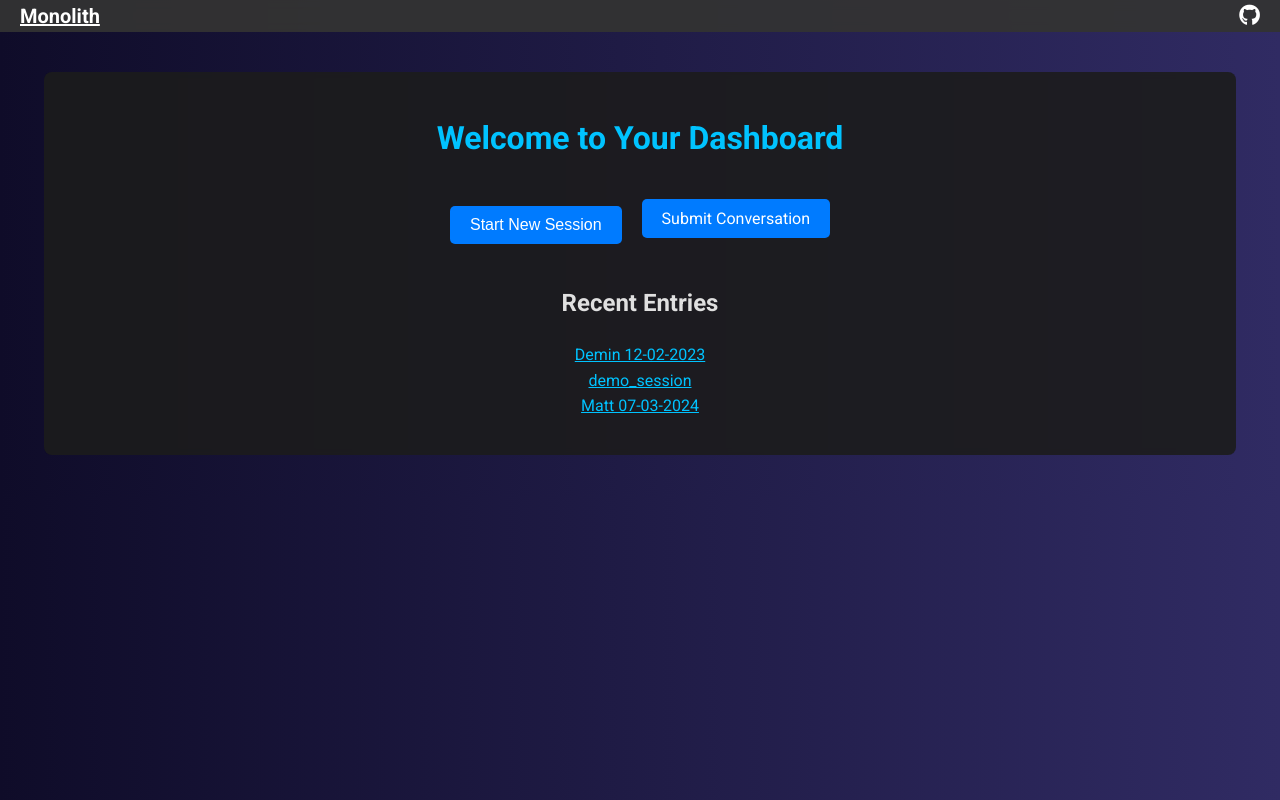
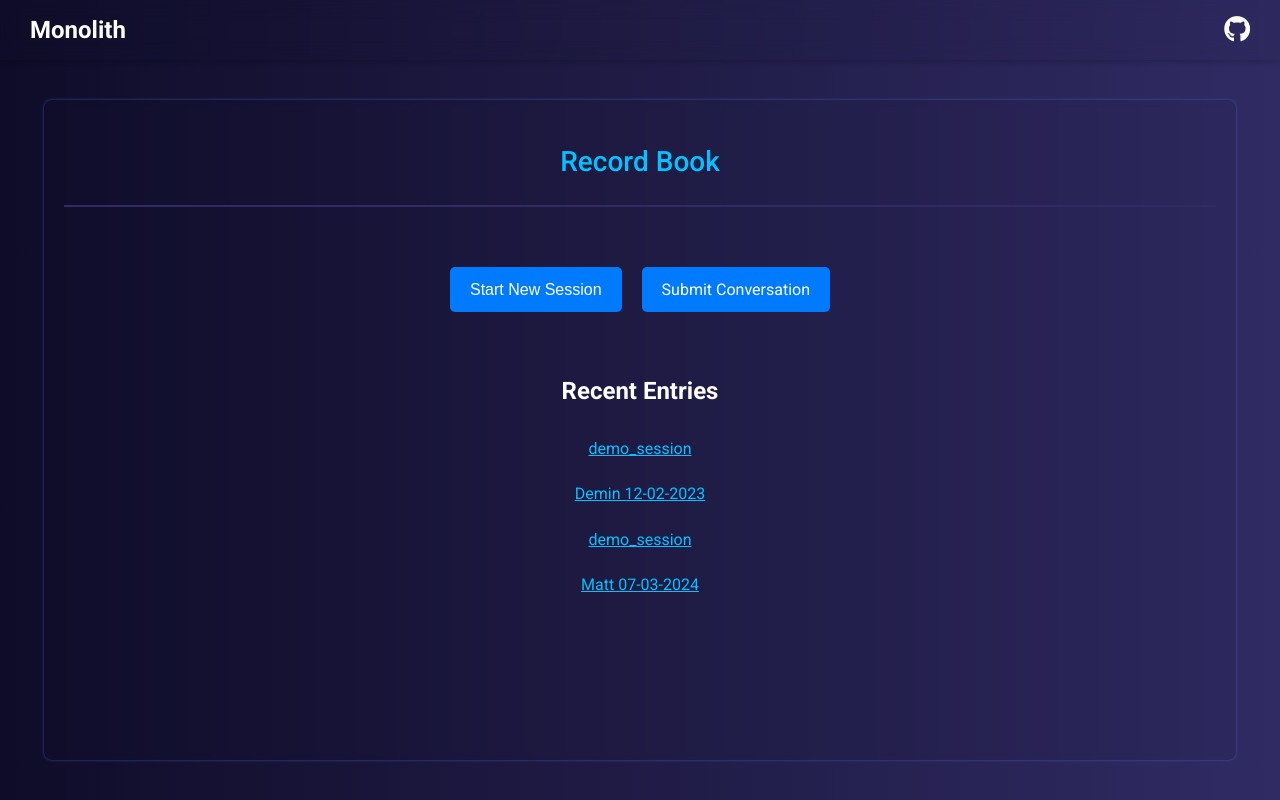
Before and after one commit to Monolith-Tech/Medcare, a Flask app: page / in a window 1280 px wide. Run offline with Flask 2, Linux system fonts and the light colour scheme; the visitor is signed in with stand-in values (Sample User, id 1).

Commit message:
dashboard UI done

```diff
--- /dev/null
+++ b/database/0bba19f3-4fc1-471a-8373-9423910d7441/info.json
@@ -0,0 +1 @@
+{"title": "demo_session"}
--- a/static/dashboard.css
+++ b/static/dashboard.css
@@ -3,10 +3,13 @@ body {
     font-family: 'Roboto', sans-serif;
     background-color: #121212;
     background-image: linear-gradient(to right, #0f0c29, #302b63);
-    color: #e0e0e0;
+    color: #ffffff;
     line-height: 1.6;
     margin: 0;
     padding: 0;
+    min-height: 100vh; /* Ensure full vertical height */
+    display: flex;
+    flex-direction: column; /* Stack elements vertically */
 }
 
 /* Top navigation styles */
@@ -14,24 +17,44 @@ body {
     display: flex;
     justify-content: space-between;
     align-items: center;
-    padding: 0 20px;
-    background-color: rgba(51, 51, 51, 0.95);
-    backdrop-filter: blur(5px);
+    padding: 0 30px; /* Increase padding for more space on the sides */
+    background-color: rgba(30, 25, 31, 0.064);
+    backdrop-filter: blur(10px); /* Increase blur for a smoother look */
     color: #ffffff;
+    height: 60px; /* Set a fixed height for consistency */
+    box-shadow: 0 2px 5px rgba(0,0,0,0.2); /* Add subtle shadow for depth */
 }
 
 /* Logo on the left */
 .top-nav .logo {
     font-weight: bold;
-    font-size: 20px;
+    font-size: 24px; /* Increase size for visibility */
     color: #ffffff;
+    text-decoration: none; /* Remove underline from links */
+    transition: color 0.3s ease; /* Smooth transition for hover effect */
+}
+
+.top-nav .logo:hover {
+    color: #00c3ff; /* Highlight color on hover */
 }
 
 /* GitHub link on the right */
+.top-nav .nav-icons {
+    display: flex; /* Ensure icons align horizontally */
+    align-items: center; /* Center icons vertically */
+}
+
 .top-nav .nav-icons a {
     color: #ffffff;
-    margin-left: 20px;
+    margin-left: 20px; /* Ensure spacing between icons */
+    font-size: 20px; /* Adjust size for better visibility */
+    transition: color 0.3s ease; /* Smooth transition for hover effect */
 }
+
+.top-nav .nav-icons a:hover {
+    color: #00c3ff; /* Highlight color on hover */
+}
+
 
 /* Main content container */
 .dashboard-container {
@@ -42,23 +65,37 @@ body {
     max-width: 1200px;
     margin: 40px auto;
     padding: 20px;
-    background-color: rgba(28, 28, 28, 0.9);
+    background-color: rgba(30, 25, 31, 0.064);
+    box-shadow: 0px 0px 3px rgba(73, 106, 214, 0.7);
     backdrop-filter: blur(3px);
     border-radius: 8px;
+    flex-grow: 1; /* Allows container to expand */
 }
 
-/* Header within the container */
+.dashboard-header {
+    width: 100%;
+    text-align: center;
+    padding: 20px 0;
+    margin-bottom: 40px;
+    border-bottom: 2px solid #302b63;
+}
+
 .dashboard-header h1 {
     color: #00c3ff;
+    font-size: 28px;
+    font-weight: 500;
+    margin: 0;
+    padding: 0;
 }
+
 
 /* Actions section styling */
 .actions {
     display: flex;
     justify-content: center;
     width: 100%;
-    gap: 20px;
-    /* Adjust based on preference */
+    gap: 20px; /* Maintain gap for responsiveness */
+    flex-wrap: wrap; /* Wrap buttons on small screens */
     margin-top: 20px;
 }
 
@@ -72,6 +109,8 @@ body {
     background-color: #007bff;
     color: #ffffff;
     transition: background-color 0.3s ease;
+    display: inline-block; /* Ensure buttons align nicely */
+    text-align: center; /* Center text in buttons */
 }
 
 .primary:hover,
@@ -82,11 +121,12 @@ body {
 /* Entries section */
 .entries {
     width: 100%;
-    margin-top: 20px;
+    margin-top: 40px; /* Increased space above section */
 }
 
 .entries h2 {
     text-align: center;
+    margin-bottom: 20px; /* Space below the section header */
 }
 
 .entries ul {
@@ -95,15 +135,20 @@ body {
     display: flex;
     flex-direction: column;
     align-items: center;
+    gap: 10px; /* Space between list items */
 }
 
 .entries li a {
     color: #00c3ff;
     transition: color 0.3s ease;
+    padding: 5px 10px; /* Padding for better touch targets */
+    border-radius: 4px; /* Rounded edges for links */
+    display: block; /* Make the entire area clickable */
 }
 
 .entries li a:hover {
     color: #ffffff;
+    background-color: rgba(255, 255, 255, 0.1); /* Slight highlight on hover */
 }
 
 .flash-message {
@@ -112,16 +157,16 @@ body {
     margin-bottom: 20px;
     border: 1px solid transparent;
     border-radius: 4px;
+    width: 90%; /* Align message width with container */
+    text-align: center; /* Center message text */
 }
 
 .flash-message.success {
-    color: #155724;
     background-color: #d4edda;
     border-color: #c3e6cb;
 }
 
 .flash-message.error {
-    color: #721c24;
     background-color: #f8d7da;
     border-color: #f5c6cb;
 }
--- a/static/dashboard.js
+++ /dev/null
@@ -1,3 +0,0 @@
-document.getElementById('audio-file').onchange = function () {
-    document.getElementById('conversation-form').submit();
-};
--- a/templates/dashboard.html
+++ b/templates/dashboard.html
@@ -3,7 +3,7 @@
   <head>
     <meta charset="UTF-8" />
     <meta name="viewport" content="width=device-width, initial-scale=1.0" />
-    <title>Cyberpunk Dashboard</title>
+    <title>Monolith</title>
     <link
       rel="stylesheet"
       href="{{ url_for('static', filename='dashboard.css') }}"
@@ -35,7 +35,7 @@
 
     <div class="dashboard-container">
       <header class="dashboard-header">
-        <h1>Welcome to Your Dashboard</h1>
+        <h1>Record Book</h1>
       </header>
 
       {% with messages = get_flashed_messages(with_categories=true) %} {% if
@@ -84,6 +84,11 @@
       </section>
     </div>
 
+    <script>
+      document.getElementById("audio-file").onchange = function () {
+        document.getElementById("conversation-form").submit();
+      };
+    </script>
     <script src="{{ url_for('static', filename='dashboard.js') }}"></script>
   </body>
 </html>
```
Also changed, not shown: database/0bba19f3-4fc1-471a-8373-9423910d7441/soap.txt (added, +34 -0 lines), database/0bba19f3-4fc1-471a-8373-9423910d7441/transcript.json (added, +21 -0 lines).
